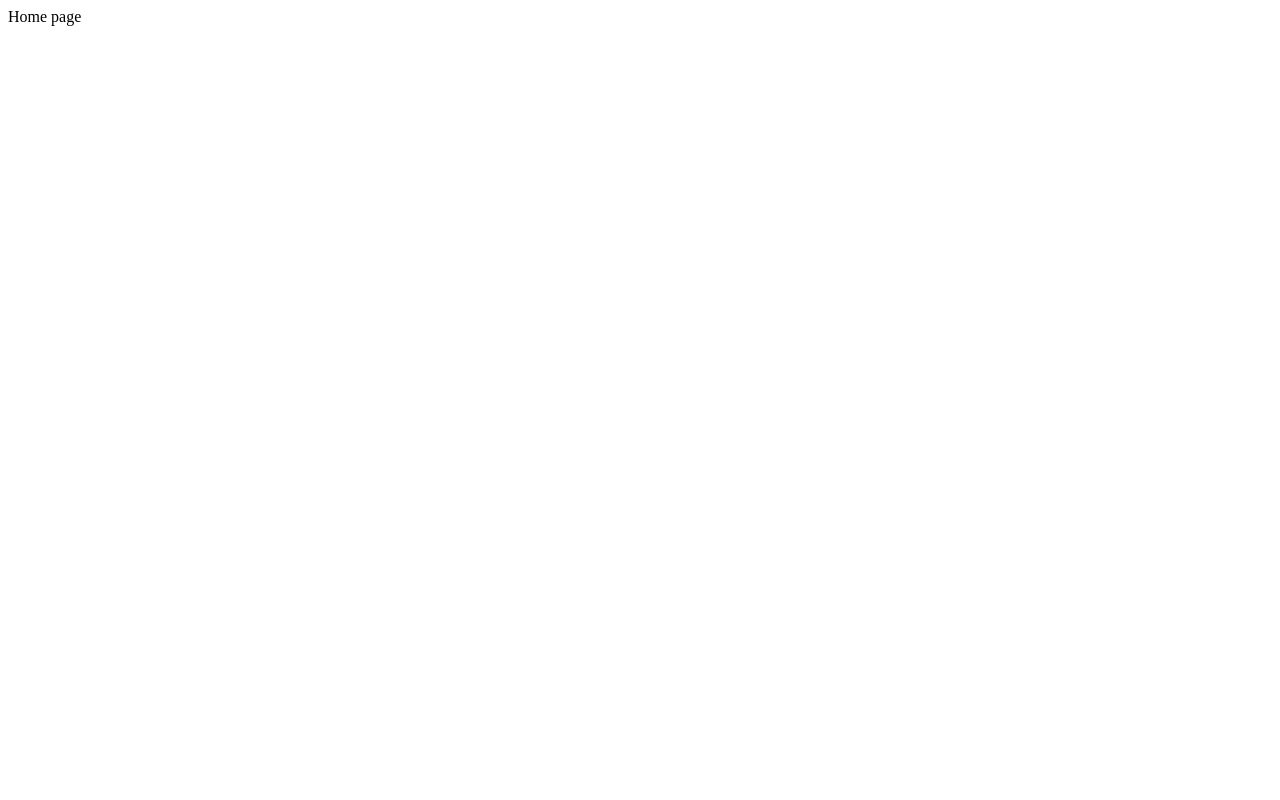
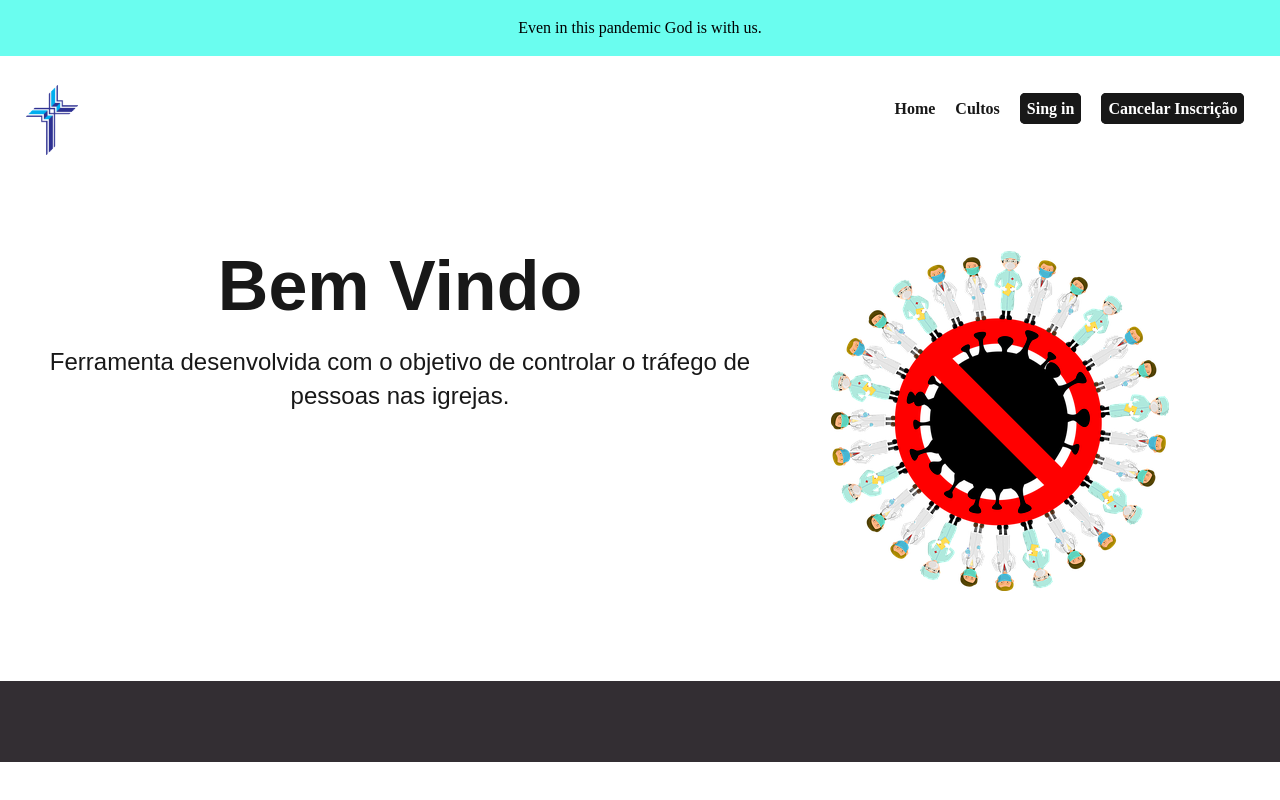
Before and after one commit to Erkmann/sla, a Django app: page / in a window 1280 px wide. Before the commit the page is almost empty. Run offline with Django 3.2, Linux system fonts and the light colour scheme.

Commit message:
:rocket: model home screen

```diff
--- /dev/null
+++ b/mc/static/css/home/main.css
@@ -0,0 +1,127 @@
+/* Alll */
+* {
+  margin: 0;
+  padding: 0;
+  box-sizing: border-box;
+}
+
+/* Warning */
+
+.warning {
+  width: 100%;
+  height: 56px;
+  text-align: center;
+  background: #6afdef;
+}
+
+.warning p {
+  margin: 0;
+  padding-top: 18.5px;
+}
+
+.center {
+  margin: 0 auto;
+  padding: 0 2%;
+}
+
+/* Header */
+
+header {
+  margin-top: 20px;
+  width: 100%;
+  height: 105px;
+  padding: 9px 0;
+  text-align: center;
+}
+
+header ul {
+  padding-top: 15px;
+}
+
+header li {
+  float: right;
+}
+
+header li {
+  display: inline-block;
+  margin: 0 10px;
+}
+
+header a {
+  text-decoration: none;
+  font-weight: bold;
+  color: #181818;
+}
+
+header a:hover {
+  color: #6d6d6d;
+
+  transition: all 0.2s linear;
+}
+
+.button {
+  color: #fff;
+  background-color: #181818;
+  padding: 5px;
+  border-radius: 5px;
+  border: 2px solid #181818;
+}
+
+.button:hover {
+  color: #181818;
+  background-color: #fff;
+
+  transition: all 0.2s linear;
+}
+
+#icon {
+  float: left;
+  max-height: 70px;
+}
+
+/* Content */
+
+.content {
+  width: 1200px;
+  min-height: 500px;
+  margin: 0px auto;
+  padding-top: 70px;
+  position: relative;
+  display: grid;
+  grid-template-columns: 3fr 2fr;
+}
+
+h1 {
+  text-align: center;
+  font-size: 70px;
+  font-family: Arial, Helvetica, sans-serif;
+  font-weight: bold;
+  line-height: 1;
+  margin-bottom: 24px;
+  color: #181818;
+}
+
+.subheading {
+  text-align: center;
+  font-size: 24px;
+  font-family: Arial, Helvetica, sans-serif;
+  line-height: 1.4;
+  color: #181818;
+}
+
+#img {
+  width: 100%;
+  height: 340px;
+  background-image: url(../../images/covid3.webp);
+  background-repeat: no-repeat;
+  background-position: center;
+}
+
+/* footer */
+
+footer {
+  width: 100%;
+  height: 81px;
+  /* background-color: #f4f0eb; */
+  background-color: #332e33;
+}
--- a/mc/templates/apphome/home.html
+++ b/mc/templates/apphome/home.html
@@ -1,12 +1,55 @@
+{% load static %}
 <!DOCTYPE html>
 <html lang="en">
-<head>
-    <meta charset="UTF-8">
+  <head>
+    <meta charset="UTF-8" />
     <title>Home</title>
-</head>
-<body>
-
-Home page
-
-</body>
+    <meta name="viewport" content="width=device-width, initial-scale=1.0" />
+    <link
+      rel="stylesheet"
+      type="text/css"
+      href="{% static 'css/home/main.css' %}"
+    />
+  </head>
+  <body>
+    <div class="container">
+      <div class="warning">
+        <p>Even in this pandemic God is with us.</p>
+      </div>
+      <header>
+        <div class="center">
+          <nav>
+            <img id="icon" src="{% static 'images/ielb.png' %}" />
+            <ul>
+              <li>
+                <a class="button" href="#">Cancelar Inscrição</a>
+              </li>
+              <li>
+                <a class="button" href="#">Sing in</a>
+              </li>
+              <li>
+                <a href="#">Cultos</a>
+              </li>
+              <li>
+                <a href="#">Home</a>
+              </li>
+            </ul>
+          </nav>
+        </div>
+      </header>
+      <div class="content">
+        <div class="text">
+          <h1>Bem Vindo</h1>
+          <div class="subheading">
+            <p>
+              Ferramenta desenvolvida com o objetivo de controlar o tráfego de
+              pessoas nas igrejas.
+            </p>
+          </div>
+        </div>
+        <div id="img"></div>
+      </div>
+      <footer></footer>
+    </div>
+  </body>
 </html>
```
Also changed, not shown: mc/static/images/covid3.webp (added), mc/static/images/ielb.png (added).
